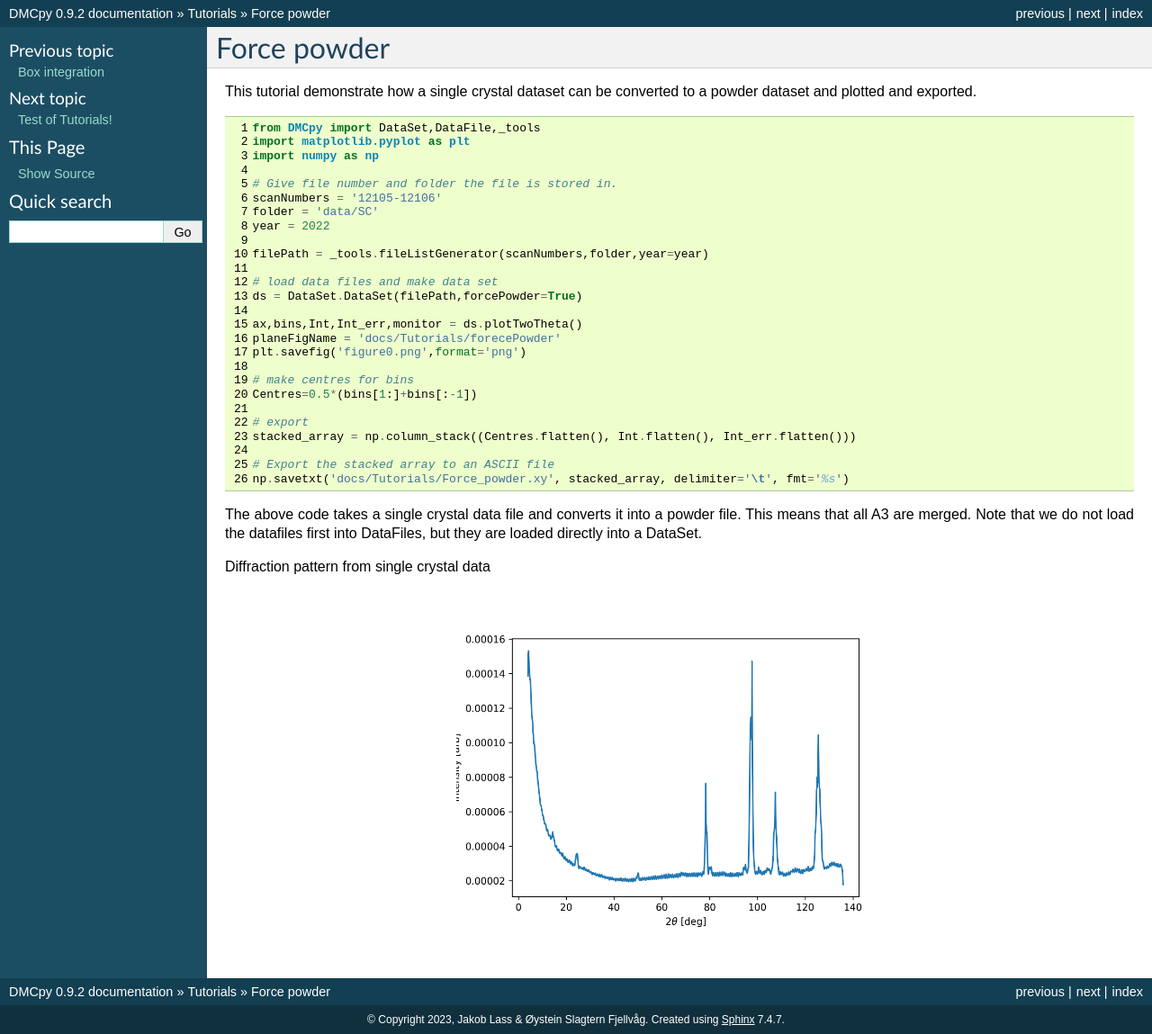
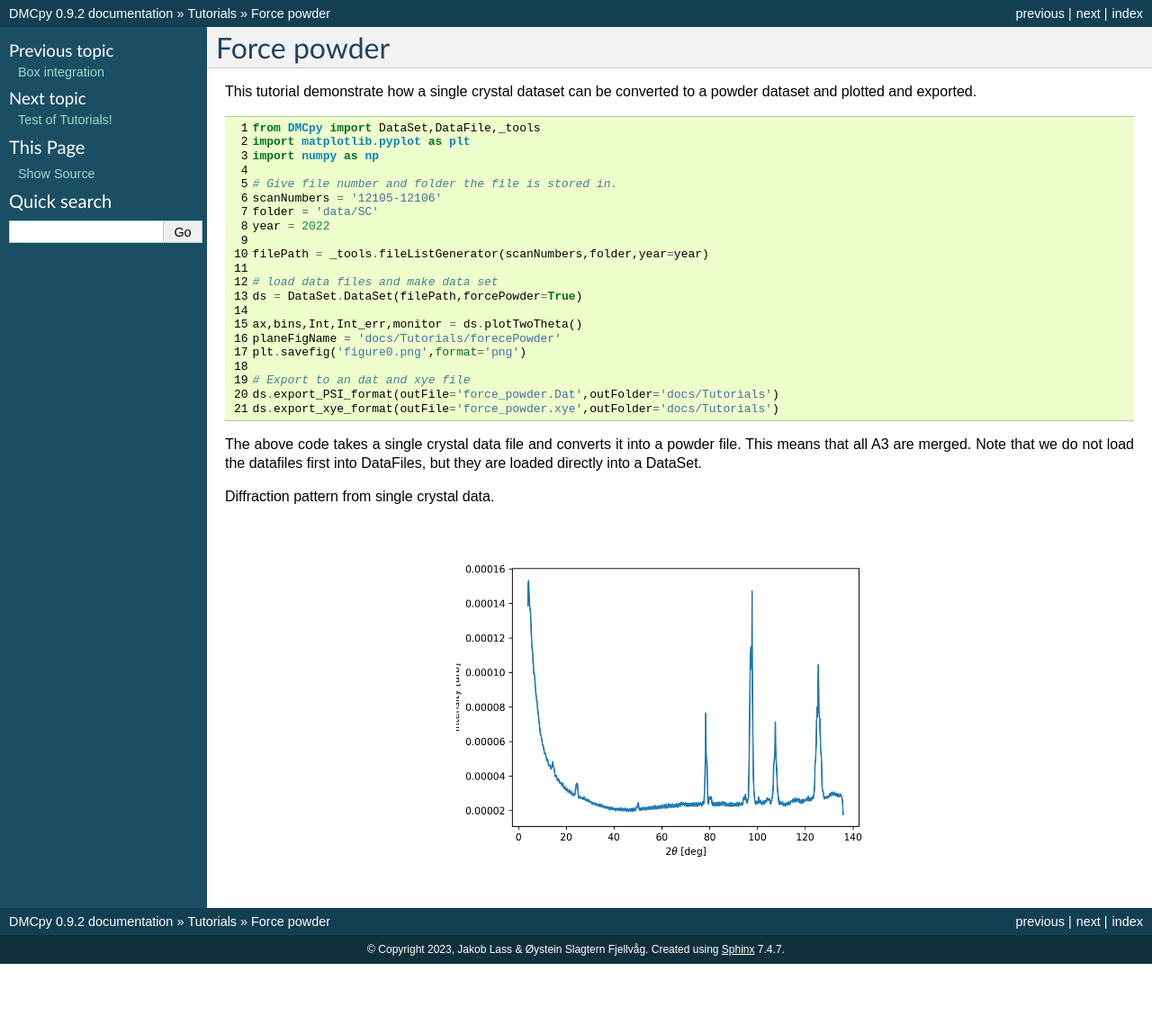
Before and after one commit to oystesf/DMCpy, a Sphinx documentation site: the page built from docs/Tutorials/forcePowder.rst, in a window 1280 px wide. Shown: the whole page at 90% size. Built offline with Sphinx 7.4.7, drawn with Linux system fonts in a browser that asks for light colours; after the commit the page ends 1071 px from its top, so only the background shows below that.

Commit message:
Update of force_powder tutorial to export using export_PSI_format and export_xye_format

```diff
--- a/docs/Tutorials/forcePowder.rst
+++ b/docs/Tutorials/forcePowder.rst
@@ -23,19 +23,14 @@ This tutorial demonstrate how a single crystal dataset can be converted to a pow
    planeFigName = 'docs/Tutorials/forecePowder'
    plt.savefig('figure0.png',format='png')
 
-   # make centres for bins
-   Centres=0.5*(bins[1:]+bins[:-1])
-
-   # export
-   stacked_array = np.column_stack((Centres.flatten(), Int.flatten(), Int_err.flatten()))
-
-   # Export the stacked array to an ASCII file
-   np.savetxt('docs/Tutorials/Force_powder.xy', stacked_array, delimiter='\t', fmt='%s')
+   # Export to an dat and xye file
+   ds.export_PSI_format(outFile='force_powder.Dat',outFolder='docs/Tutorials')
+   ds.export_xye_format(outFile='force_powder.xye',outFolder='docs/Tutorials')
 
 
 The above code takes a single crystal data file and converts it into a powder file. This means that all A3 are merged. Note that we do not load the datafiles first into DataFiles, but they are loaded directly into a DataSet.
 
-Diffraction pattern from single crystal data
+Diffraction pattern from single crystal data.
 
 .. figure:: forecePowder.png
   :width: 50%
```
Also changed, not shown: 4 other files.
